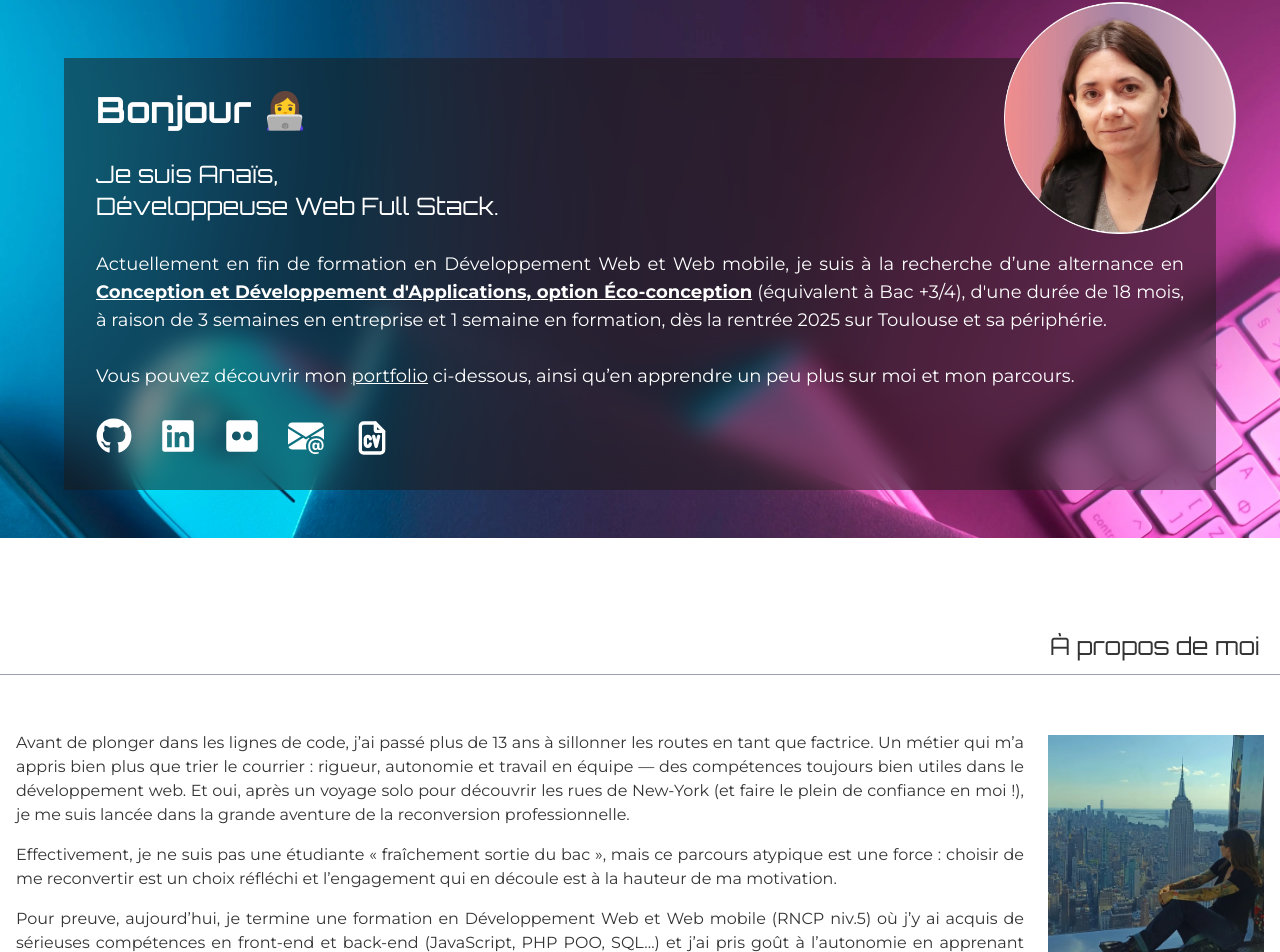
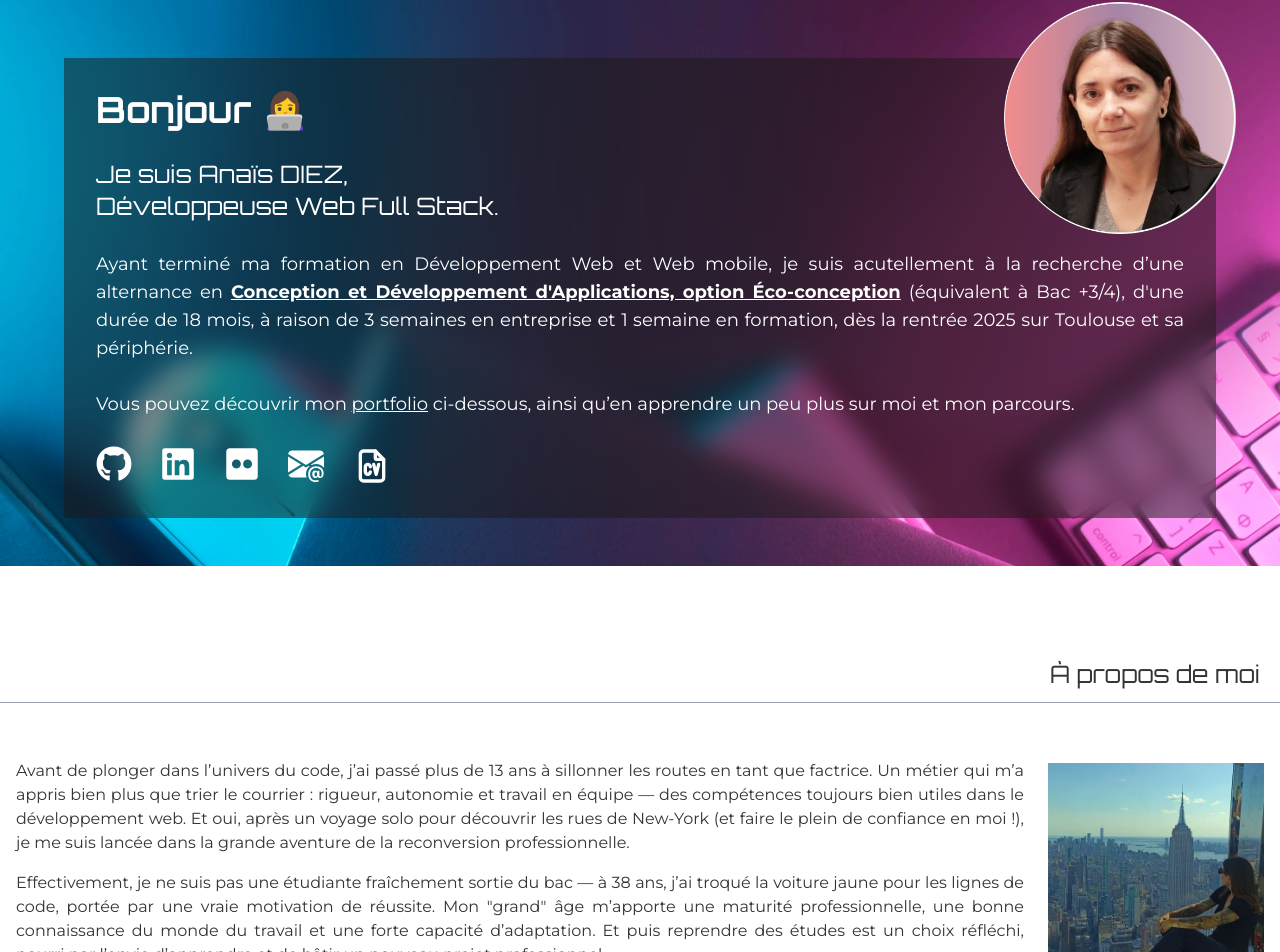
Before and after one commit to Anais-DZ/Portfolio, a React (Vite) app: page / in a window 1280 px wide. Shown: the part 134-1086 px from the top of the page. Built offline with nearby package versions, Linux system fonts and the light colour scheme.

Commit message:
modification texte d'intro

```diff
--- a/src/componants/Introduction.tsx
+++ b/src/componants/Introduction.tsx
@@ -29,12 +29,12 @@ function Introduction() {
                             Bonjour 👩‍💻
                         </h1>
                         <p className="text-left lg:text-2xl font-[Orbitron]">
-                            Je suis Anaïs,
+                            Je suis Anaïs DIEZ,
                             <br />
                             Développeuse Web Full Stack.
                         </p>
                         <p className="lg:text-justify lg:text-lg">
-                            Actuellement en fin de formation en Développement Web et Web mobile, je suis à la recherche d’une alternance en{" "}
+                            Ayant terminé ma formation en Développement Web et Web mobile, je suis acutellement à la recherche d’une alternance en{" "}
                             <a
                                 href="/plaquette_cda.pdf"
                                 title="cliquez ici pour + d'info"
--- a/src/pages/Home.tsx
+++ b/src/pages/Home.tsx
@@ -26,12 +26,12 @@ function Home() {
           alt="New York"
           className="w-42 h-auto float-right ml-6 mt-2 mb-1 lg:mt-1 lg:mb-0 lg:w-54"
         />
-        <p>Avant de plonger dans les lignes de code, j’ai passé plus de 13 ans à sillonner les routes en tant que factrice. Un métier qui m’a appris bien plus que trier le courrier : rigueur, autonomie et travail en équipe — des compétences toujours bien utiles dans le développement web. Et oui, après un voyage solo pour découvrir les rues de New-York (et faire le plein de confiance en moi !), je me suis lancée dans la grande aventure de la reconversion professionnelle.</p>
+        <p>Avant de plonger dans l’univers du code, j’ai passé plus de 13 ans à sillonner les routes en tant que factrice. Un métier qui m’a appris bien plus que trier le courrier : rigueur, autonomie et travail en équipe — des compétences toujours bien utiles dans le développement web. Et oui, après un voyage solo pour découvrir les rues de New-York (et faire le plein de confiance en moi !), je me suis lancée dans la grande aventure de la reconversion professionnelle.</p>
 
 
-        <p>Effectivement, je ne suis pas une étudiante « fraîchement sortie du bac », mais ce parcours atypique est une force : choisir de me reconvertir est un choix réfléchi et l’engagement qui en découle est à la hauteur de ma motivation.</p>
+        <p>Effectivement, je ne suis pas une étudiante fraîchement sortie du bac — à 38 ans, j’ai troqué la voiture jaune pour les lignes de code, portée par une vraie motivation de réussite. Mon "grand" âge m’apporte une maturité professionnelle, une bonne connaissance du monde du travail et une forte capacité d’adaptation. Et puis reprendre des études est un choix réfléchi, nourri par l’envie d’apprendre et de bâtir un nouveau projet professionnel.</p>
 
-        <p>Pour preuve, aujourd’hui, je termine une formation en Développement Web et Web mobile (RNCP niv.5) où j’y ai acquis de sérieuses compétences en front-end et back-end (JavaScript, PHP POO, SQL…) et j’ai pris goût à l’autonomie en apprenant seule à manier React et Tailwind CSS.</p>
+        <p>Pour preuve, aujourd’hui, je viens de terminer une formation en Développement Web et Web mobile (RNCP niv.5) où j’y ai acquis de sérieuses compétences en front-end et back-end (JavaScript, PHP POO, SQL…) et j’ai pris goût à l’autonomie en apprenant seule à manier React et Tailwind CSS.</p>
 
         <p>Au-delà des langages, j’ai également appris à concevoir des interfaces dynamiques, à déboguer, et à optimiser l’expérience utilisateur. J’ai manipulé divers outils comme GitHub, Figma ou Firebase et mis tout ça en pratique lors d’un stage sur un projet web mobile, en équipe et à distance.</p>
 
```
Also changed, not shown: 1 other file (tests, documents, lock files or other folders).
